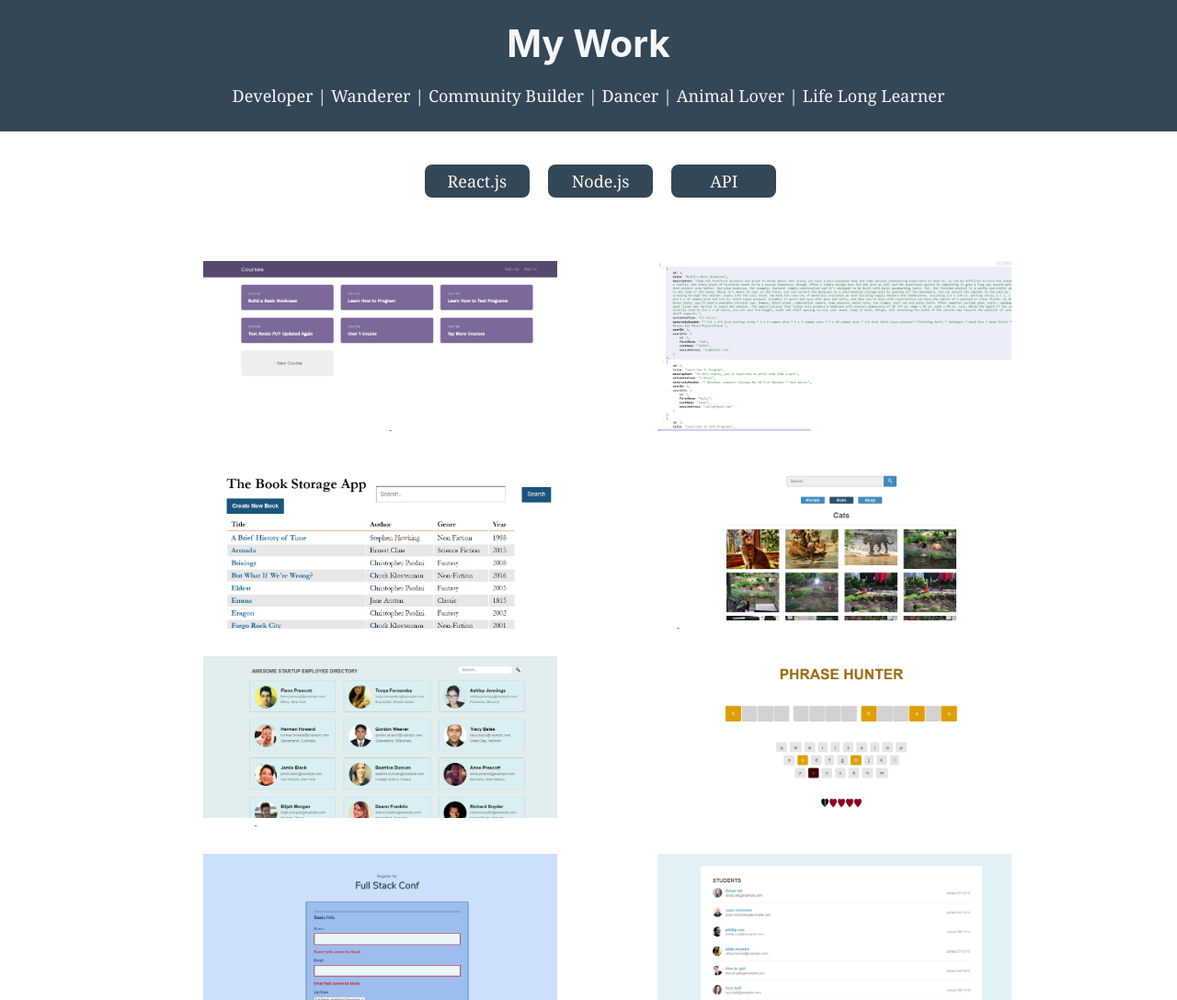
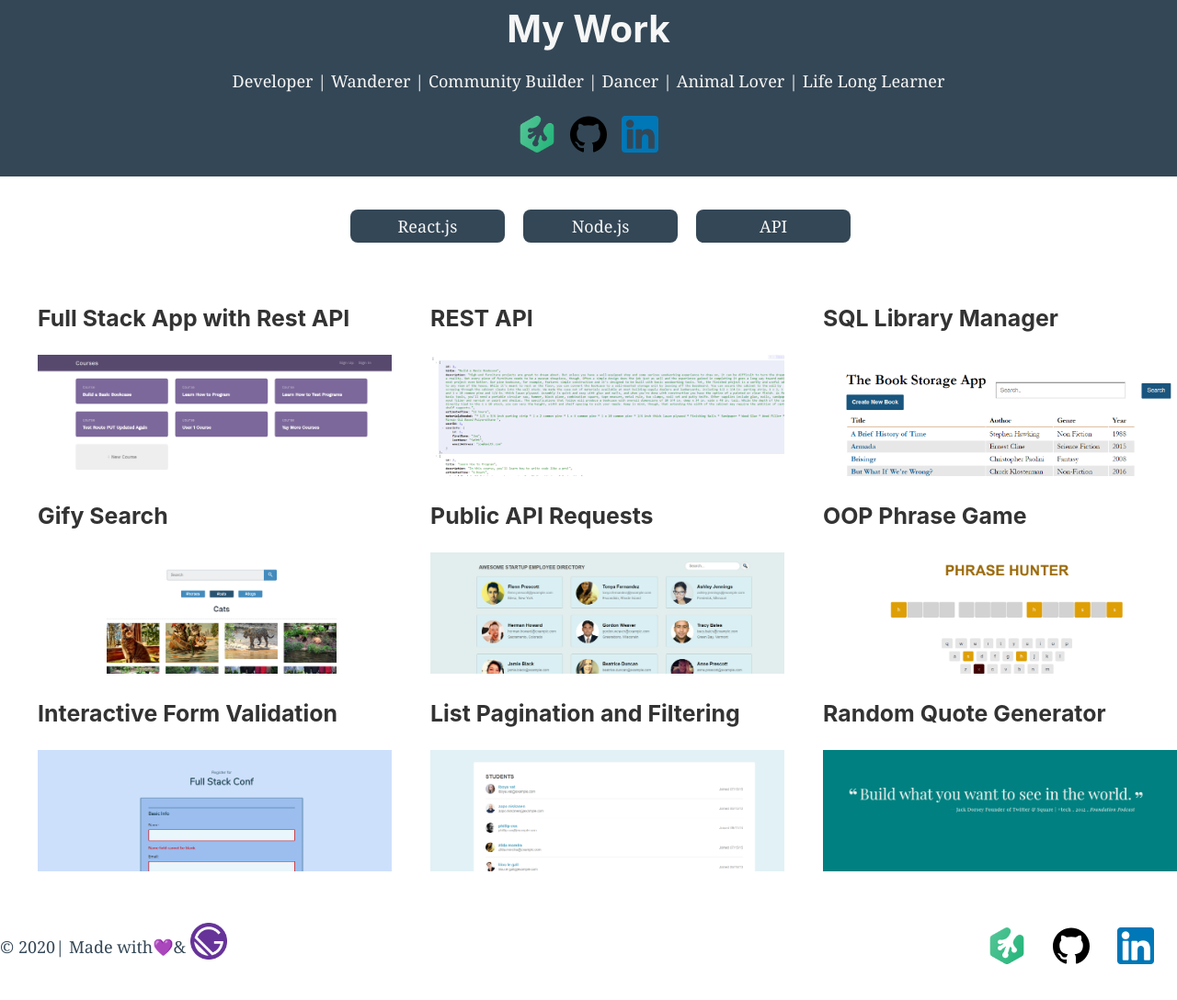
Before and after one commit to mk0b/gatsby-portfolio-site, a Gatsby site: page / in a window 1280 px wide. Shown: the top 1088 px of the page at 92% size. Built offline with nearby package versions, Linux system fonts and the light colour scheme; Gatsby itself is replaced by a stand-in of ours.

Commit message:
Some header styling changes added icons

```diff
--- a/src/components/header.js
+++ b/src/components/header.js
@@ -1,5 +1,9 @@
 import PropTypes from "prop-types";
 import React from "react";
+
+import LinkedIn from '../images/linkedin.png';
+import GitHub from '../images/github_icon_2.svg';
+import Treehouse from '../images/treehouse_icon.png';
 
 const Header = ({ siteTitle }) => (
   <header
@@ -12,7 +16,8 @@ const Header = ({ siteTitle }) => (
       style={{
         margin: `0 auto`,
         maxWidth: 960,
-        padding: `1.45rem 1.0875rem`,
+        paddingTop: '10px',
+        paddingBottom: '0px',
         textAlign: 'center',
       }}
     >
@@ -32,6 +37,11 @@ const Header = ({ siteTitle }) => (
       >
         Developer | Wanderer | Community Builder | Dancer | Animal Lover | Life Long Learner
       </p>
+      <div className="footer-icons-social-header">
+            <span><a href="https://teamtreehouse.com/megankatherineobrien" target="blank"><img className="footer-icons" src={Treehouse} alt="Treehouse clickable logo."></img></a></span>
+            <span><a href="https://github.com/mk0b" target="blank"><img className="footer-icons" src={GitHub} alt="Github clickable logo."></img></a></span>
+            <span><a href="https://www.linkedin.com/in/megankob/" target="blank"><img className="footer-icons" src={LinkedIn} alt="LinkedIn clickable logo."></img></a></span>
+          </div>
     </div>
   </header>
 )
--- a/src/components/layout.css
+++ b/src/components/layout.css
@@ -630,7 +630,7 @@ pre tt:after {
 }
 
 .footer-icons:hover {
-  opacity: 0.7;
+  opacity: 0.6;
 }
 
 .footer-icons-social {
@@ -642,6 +642,14 @@ pre tt:after {
 
 .footer-icons-social span {
   padding: 15px;
+}
+
+.footer-icons-social-header {
+  padding-top: 15px;
+}
+
+.footer-icons-social-header span {
+  padding: 8px;
 }
 
 .gatsby-icon {
--- a/src/components/layout.js
+++ b/src/components/layout.js
@@ -38,8 +38,8 @@ const Layout = ({ children }) => {
       <div
         style={{
           margin: `0 auto`,
-          maxWidth: 960,
-          padding: `0 1.0875rem 1.45rem`,
+          maxWidth: '100%',
+          padding: `0 1.0875rem 1.rem`,
         }}
       >
         <Tags />
--- a/src/components/project.js
+++ b/src/components/project.js
@@ -10,9 +10,8 @@ const Project = (props) => {
 
     return(
         <li>
+            <h3>{props.name}</h3>
             <Image imageData={props.imageData} />
-            <h3>{props.name}</h3>
-            <p>{props.technologies}</p>
         </li>
     );
 };
```
